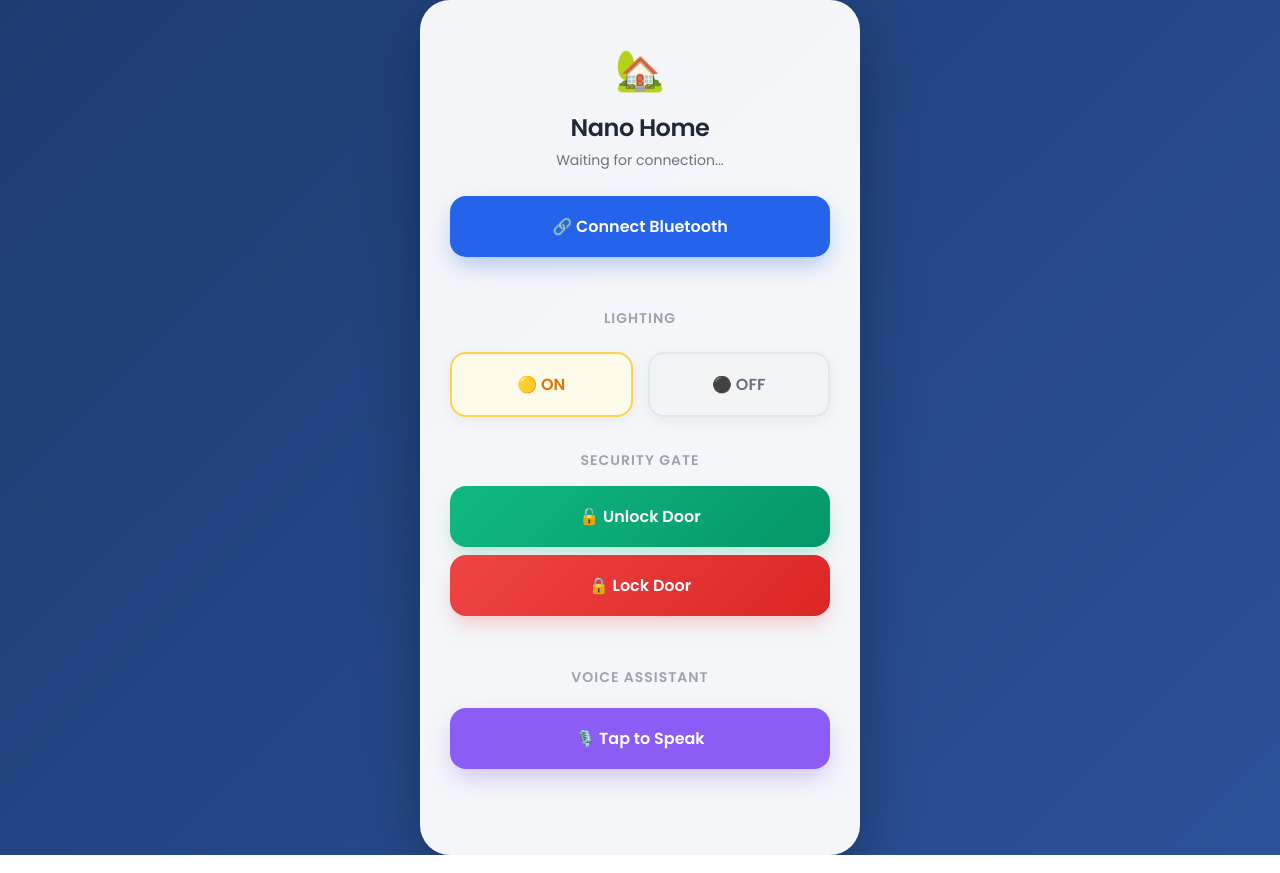
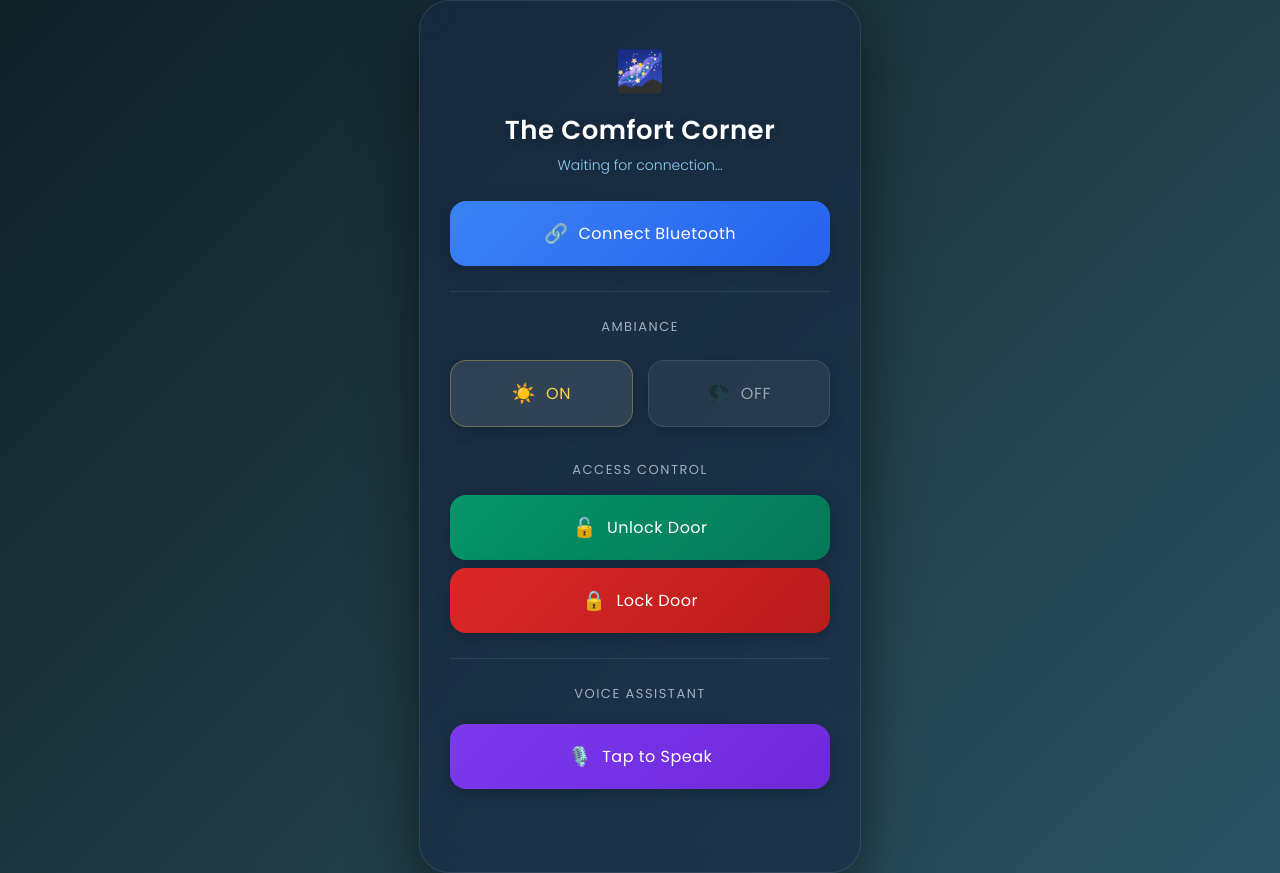
Before and after one commit to adamahmeddd/home-control-app, a plain HTML site: page index.html in a window 1280 px wide. Drawn offline with Linux system fonts and the light colour scheme.

Commit message:
Update index.html

```diff
--- a/index.html
+++ b/index.html
@@ -3,59 +3,65 @@
 <head>
     <meta charset="UTF-8">
     <meta name="viewport" content="width=device-width, initial-scale=1.0">
-    <title>Smart Home Control</title>
+    <title>The Comfort Corner</title>
     <!-- Import Google Font -->
-    <link href="https://fonts.googleapis.com/css2?family=Poppins:wght@400;600&display=swap" rel="stylesheet">
+    <link href="https://fonts.googleapis.com/css2?family=Poppins:wght@300;400;600&display=swap" rel="stylesheet">
     <style>
         /* --- GLOBAL STYLES --- */
         body {
             font-family: 'Poppins', sans-serif;
-            background: linear-gradient(135deg, #1e3c72 0%, #2a5298 100%); /* Deep Blue "Night" Gradient */
-            color: #333;
+            /* Deep Space Blue Gradient Background */
+            background: linear-gradient(135deg, #0f2027 0%, #203a43 50%, #2c5364 100%);
             margin: 0;
             min-height: 100vh;
             display: flex;
             align-items: center;
             justify-content: center;
+            color: #fff;
         }
 
-        /* --- THE APP CARD --- */
+        /* --- THE APP CARD (Dark Glass Style) --- */
         .container {
-            background: rgba(255, 255, 255, 0.95); /* Slightly transparent white */
+            /* Semi-transparent dark blue */
+            background: rgba(23, 42, 69, 0.65);
+            /* The "Frosted Glass" Blur Effect */
+            backdrop-filter: blur(12px);
+            -webkit-backdrop-filter: blur(12px);
+
             width: 100%;
             max-width: 380px;
             padding: 40px 30px;
             border-radius: 30px;
-            box-shadow: 0 20px 60px rgba(0,0,0,0.3);
+            border: 1px solid rgba(255, 255, 255, 0.1); /* Subtle glowing border */
+            box-shadow: 0 20px 60px rgba(0,0,0,0.5); /* Deep shadow */
             text-align: center;
-            position: relative;
-            overflow: hidden;
         }
 
         /* --- HEADERS --- */
         h1 {
             margin: 0;
-            font-size: 24px;
-            color: #1f2937;
+            font-size: 26px;
             font-weight: 600;
-            letter-spacing: -0.5px;
+            letter-spacing: 0.5px;
+            text-shadow: 0 2px 10px rgba(0,0,0,0.3);
         }
 
         h3 {
             margin-top: 25px;
             margin-bottom: 15px;
-            font-size: 14px;
+            font-size: 13px;
             text-transform: uppercase;
-            letter-spacing: 1px;
-            color: #9ca3af;
-            font-weight: 600;
+            letter-spacing: 1.5px;
+            color: #a0aec0; /* Soft Grey-Blue */
+            font-weight: 400;
         }
 
         p#status {
             font-size: 14px;
-            color: #6b7280;
+            color: #90cdf4; /* Light Blue Text */
             margin-top: 5px;
             margin-bottom: 25px;
+            font-weight: 300;
         }
 
         /* --- BUTTONS --- */
@@ -66,26 +72,26 @@
             border: none;
             border-radius: 16px;
             font-size: 16px;
-            font-weight: 600;
+            font-weight: 500;
             cursor: pointer;
             transition: all 0.2s ease;
-            box-shadow: 0 4px 15px rgba(0,0,0,0.05);
+            box-shadow: 0 4px 15px rgba(0,0,0,0.2);
             display: flex;
             align-items: center;
             justify-content: center;
             gap: 10px;
             font-family: 'Poppins', sans-serif;
+            letter-spacing: 0.5px;
         }
 
         button:active {
             transform: scale(0.96);
         }
 
-        /* Specific Button Colors */
+        /* Connect Button - Blue Gradient */
         .btn-connect {
-            background: #2563eb;
+            background: linear-gradient(135deg, #3b82f6 0%, #2563eb 100%);
             color: white;
-            box-shadow: 0 10px 25px -5px rgba(37, 99, 235, 0.4);
         }
 
         /* Light Controls - Side by Side */
@@ -95,37 +101,40 @@
             gap: 15px;
         }
 
+        /* Light ON - Warm Glow */
         .btn-on {
-            background: #fffbeb;
-            color: #d97706;
-            border: 2px solid #fcd34d;
+            background: rgba(255, 255, 255, 0.1);
+            color: #fcd34d; /* Gold Text */
+            border: 1px solid rgba(252, 211, 77, 0.3);
+        }
+        .btn-on:hover {
+            background: rgba(252, 211, 77, 0.1);
+            box-shadow: 0 0 15px rgba(252, 211, 77, 0.2);
         }
 
+        /* Light OFF - Dark Muted */
         .btn-off {
-            background: #f3f4f6;
-            color: #6b7280;
-            border: 2px solid #e5e7eb;
+            background: rgba(255, 255, 255, 0.05);
+            color: #9ca3af;
+            border: 1px solid rgba(255, 255, 255, 0.1);
         }
 
         /* Door Controls */
         .btn-open {
-            background: linear-gradient(135deg, #10b981 0%, #059669 100%);
+            background: linear-gradient(135deg, #059669 0%, #047857 100%);
             color: white;
-            box-shadow: 0 10px 20px -5px rgba(16, 185, 129, 0.3);
         }
 
         .btn-close {
-            background: linear-gradient(135deg, #ef4444 0%, #dc2626 100%);
+            background: linear-gradient(135deg, #dc2626 0%, #b91c1c 100%);
             color: white;
-            box-shadow: 0 10px 20px -5px rgba(239, 68, 68, 0.3);
         }
 
         /* Voice Button */
         .btn-voice {
-            background: #8b5cf6;
+            background: linear-gradient(135deg, #7c3aed 0%, #6d28d9 100%);
             color: white;
             margin-top: 20px;
-            box-shadow: 0 10px 25px -5px rgba(139, 92, 246, 0.4);
         }
 
         .voice-anim {
@@ -133,56 +142,59 @@
         }
 
         @keyframes pulse {
-            0% { box-shadow: 0 0 0 0 rgba(139, 92, 246, 0.7); }
-            70% { box-shadow: 0 0 0 10px rgba(139, 92, 246, 0); }
-            100% { box-shadow: 0 0 0 0 rgba(139, 92, 246, 0); }
+            0% { box-shadow: 0 0 0 0 rgba(124, 58, 237, 0.7); }
+            70% { box-shadow: 0 0 0 15px rgba(124, 58, 237, 0); }
+            100% { box-shadow: 0 0 0 0 rgba(124, 58, 237, 0); }
         }
 
         /* Divider */
         hr {
             border: 0;
             height: 1px;
-            background: #f3f4f6;
+            background: rgba(255, 255, 255, 0.1);
             margin: 25px 0;
         }
 
         #transcript {
             min-height: 20px;
             font-size: 13px;
-            color: #8b5cf6;
-            font-weight: 600;
+            color: #c4b5fd; /* Soft Purple */
+            font-weight: 400;
+            margin-top: 10px;
         }
+
+        .icon { font-size: 1.2em; }
 
     </style>
 </head>
 <body>
 
 <div class="container">
-    <div style="font-size: 40px; margin-bottom: 10px;">🏡</div>
-    <h1>Nano Home</h1>
+    <div style="font-size: 40px; margin-bottom: 10px;">🌌</div>
+    <h1>The Comfort Corner</h1>
     <p id="status">Waiting for connection...</p>
 
     <button class="btn-connect" onclick="connectBluetooth()">
-        <span>🔗 Connect Bluetooth</span>
+        <span class="icon">🔗</span> Connect Bluetooth
     </button>
 
     <hr>
 
-    <h3>Lighting</h3>
+    <h3>Ambiance</h3>
     <div class="grid-2">
-        <button class="btn-on" onclick="sendCommand('1')">🟡 ON</button>
-        <button class="btn-off" onclick="sendCommand('0')">⚫ OFF</button>
+        <button class="btn-on" onclick="sendCommand('1')"><span class="icon">☀️</span> ON</button>
+        <button class="btn-off" onclick="sendCommand('0')"><span class="icon">🌑</span> OFF</button>
     </div>
 
-    <h3>Security Gate</h3>
+    <h3>Access Control</h3>
     <!-- Logic preserved: Open sends 'C', Close sends 'O' -->
-    <button class="btn-open" onclick="sendCommand('C')">🔓 Unlock Door</button>
-    <button class="btn-close" onclick="sendCommand('O')">🔒 Lock Door</button>
+    <button class="btn-open" onclick="sendCommand('C')"><span class="icon">🔓</span> Unlock Door</button>
+    <button class="btn-close" onclick="sendCommand('O')"><span class="icon">🔒</span> Lock Door</button>
 
     <hr>
 
     <h3>Voice Assistant</h3>
-    <button id="voiceBtn" class="btn-voice" onclick="startVoice()">🎙️ Tap to Speak</button>
+    <button id="voiceBtn" class="btn-voice" onclick="startVoice()"><span class="icon">🎙️</span> Tap to Speak</button>
     <p id="transcript"></p>
 </div>
 
@@ -190,7 +202,6 @@
     let bluetoothDevice;
     let characteristic;
 
-    // Standard HM-10 UUIDs
     const serviceUUID = "0000ffe0-0000-1000-8000-00805f9b34fb";
     const charUUID = "0000ffe1-0000-1000-8000-00805f9b34fb";
 
@@ -206,11 +217,11 @@
             characteristic = await service.getCharacteristic(charUUID);
 
             document.getElementById('status').innerText = "✅ Connected to " + bluetoothDevice.name;
-            document.getElementById('status').style.color = "#10b981";
+            document.getElementById('status').style.color = "#68d391"; // Light Green
 
             bluetoothDevice.addEventListener('gattserverdisconnected', () => {
                 document.getElementById('status').innerText = "❌ Disconnected";
-                document.getElementById('status').style.color = "#ef4444";
+                document.getElementById('status').style.color = "#fc8181"; // Light Red
             });
 
         } catch (error) {
@@ -221,14 +232,13 @@
 
     async function sendCommand(cmd) {
         if (!characteristic) {
-            // Visual feedback if not connected
             let status = document.getElementById('status');
             let originalText = status.innerText;
             status.innerText = "⚠️ Connect Bluetooth First!";
-            status.style.color = "orange";
+            status.style.color = "#fbd38d"; // Orange
             setTimeout(() => {
                 status.innerText = originalText;
-                status.style.color = "#6b7280";
+                status.style.color = "#90cdf4";
             }, 2000);
             return;
         }
@@ -240,7 +250,6 @@
         }
     }
 
-    // Voice Recognition (Chrome Only)
     function startVoice() {
         if (!('webkitSpeechRecognition' in window)) {
             alert("Voice recognition is only supported in Google Chrome.");
@@ -254,14 +263,14 @@
 
         let btn = document.getElementById('voiceBtn');
         btn.classList.add("voice-anim");
-        btn.innerText = "Listening...";
+        btn.innerHTML = "<span class='icon'>👂</span> Listening...";
         document.getElementById('transcript').innerText = "Say 'Open Door' or 'Lights On'...";
 
         recognition.start();
 
         recognition.onresult = function(event) {
             btn.classList.remove("voice-anim");
-            btn.innerText = "🎙️ Tap to Speak";
+            btn.innerHTML = "<span class='icon'>🎙️</span> Tap to Speak";
 
             const command = event.results[0][0].transcript.toLowerCase();
             document.getElementById('transcript').innerText = "Heard: \"" + command + "\"";
@@ -270,29 +279,25 @@
 
         recognition.onerror = function(event) {
             btn.classList.remove("voice-anim");
-            btn.innerText = "🎙️ Tap to Speak";
+            btn.innerHTML = "<span class='icon'>🎙️</span> Tap to Speak";
             document.getElementById('transcript').innerText = "Try again.";
         };
 
         recognition.onend = function() {
             btn.classList.remove("voice-anim");
-            btn.innerText = "🎙️ Tap to Speak";
+            btn.innerHTML = "<span class='icon'>🎙️</span> Tap to Speak";
         };
     }
 
     function processVoice(command) {
-        // Logic preserved from previous request:
-        // Open Door -> Sends 'C'
-        // Close Door -> Sends 'O'
-
         if (command.includes("light on") || command.includes("lights on")) {
             sendCommand('1');
         } else if (command.includes("light off") || command.includes("lights off")) {
             sendCommand('0');
         } else if (command.includes("open door") || command.includes("open the door")) {
-            sendCommand('C'); // Swapped as requested
+            sendCommand('C');
         } else if (command.includes("close door") || command.includes("close the door")) {
-            sendCommand('O'); // Swapped as requested
+            sendCommand('O');
         }
     }
 </script>
```
